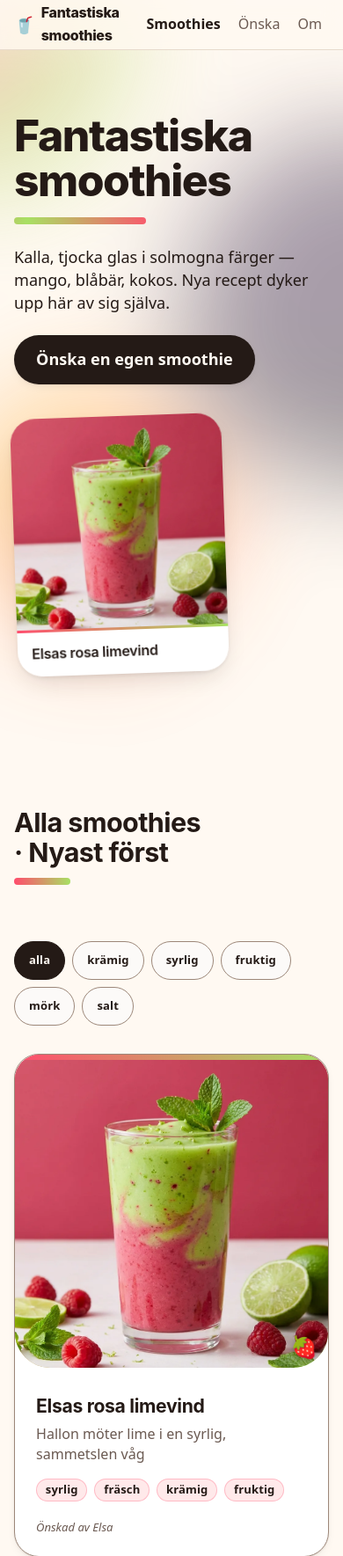
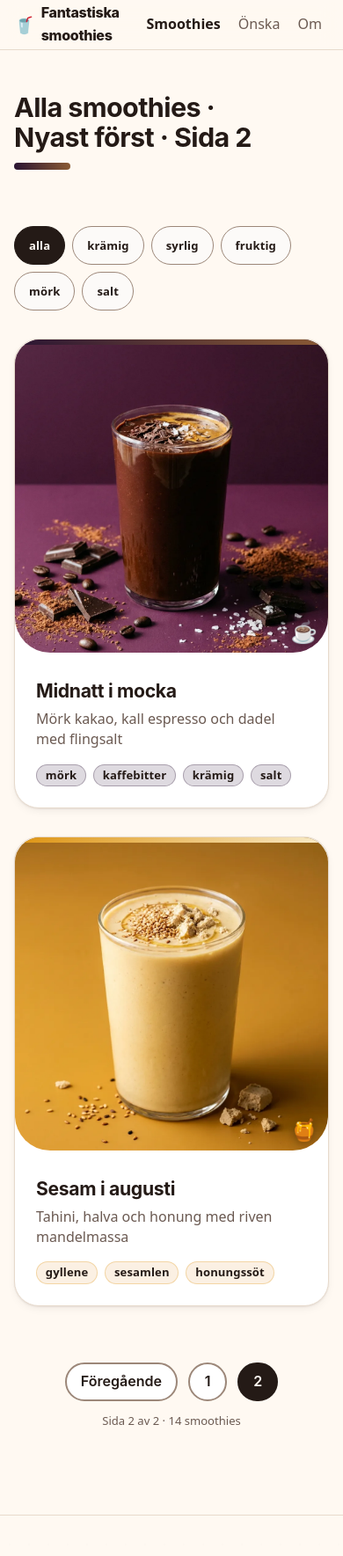
Before and after one commit to fltman/fantastiska-smoothies, a PHP site: page /?sida=2 in a window 390 px wide. Shown: the top 1769 px of the page at 88% size. Run offline with PHP 8.4, Linux system fonts and the light colour scheme.

Commit message:
Paginering i galleriet — tolv per sida
Sajten fyller på sig själv varje timme, så galleriet har ingen övre gräns.
Hundra kort på en sida är varken snabbt att ladda eller roligt att bläddra i.

Tolv per sida: fyra hela rader i det treradiga rutnätet, inga halva rader.
Sidnumret är en vanlig länk (/sida/2 eller ?sida=2) som PHP läser innan sidan
skrivs ut — allt fungerar utan JavaScript, som resten av sajten.

Detaljer som annars blir fel:

- Filtret följer med när man bläddrar, och sida 1 får aldrig ?sida=1 — då
  finns bara en adress för galleriets förstasida.
- En sida som inte finns svarar 404, inte en tom sida. Annars kan vilken
  siffra som helst indexeras som en riktig men innehållslös sida. Samma sak
  för "0", "abc" och "+2".
- Sidnumret står i rubriken, i sidtiteln och i canonical. Utan det ser sida 2
  ut som sida 1 i en flik, i ett bokmärke och i ett sökresultat — och
  försvinner ur sökresultaten helt eftersom canonical pekar på sida 1.
- Antalet i rubriken räknas på hela urvalet, inte på den öppnade sidan.
- Hjälten visas bara på sida 1.
- Sidnumren kortas med ellips runt den man står på, så raden inte spränger
  mobilen vid fyrtio sidor.

Klassnamnen är inskrivna i CONTRACT §5 före CSS:en, enligt regeln.

```diff
--- a/site/assets/css/style.css
+++ b/site/assets/css/style.css
@@ -794,6 +794,73 @@ p.etikett { margin-block: 0 var(--rum-1); }
 }
 
 
+/* --- Paginering -------------------------------------------------------------
+   Ligger sist i galleriets rutnät och spänner över hela bredden. Länkarna är
+   piller med 44 px tryckyta, samma mått som filterpillren ovanför, så raden
+   känns som en fortsättning och inte som en ny sorts kontroll. */
+
+.paginering {
+  grid-column: 1 / -1;
+  display: flex;
+  flex-wrap: wrap;
+  align-items: center;
+  justify-content: center;
+  gap: var(--rum-2);
+  margin-block-start: var(--rum-5);
+}
+
+.paginering__lank {
+  display: inline-flex;
+  align-items: center;
+  justify-content: center;
+  min-inline-size: 2.75rem;
+  min-block-size: 2.75rem;
+  padding-inline: var(--rum-3);
+  border: 2px solid var(--ram-stark);
+  border-radius: var(--radie-rund);
+  background: var(--yta);
+  color: var(--blck);
+  font-family: var(--typ-rubrik);
+  font-weight: 600;
+  font-size: var(--steg-0);
+  text-decoration: none;
+  transition: background var(--rorelse-snabb) var(--lugn),
+              border-color var(--rorelse-snabb) var(--lugn);
+}
+
+@media (hover: hover) and (pointer: fine) {
+  .paginering__lank:hover {
+    background: var(--yta-hog);
+    border-color: var(--blck);
+  }
+}
+
+/* Sidan man står på är ingen länk — den är ett läge. Fylld i bläck, samma
+   grepp som det valda filterpillret. */
+.paginering__lank--nu {
+  background: var(--blck);
+  border-color: var(--blck);
+  color: var(--papper);
+  cursor: default;
+}
+
+.paginering__hopp {
+  color: var(--dis);
+  padding-inline: var(--rum-1);
+  user-select: none;
+}
+
+/* Raden under pillren: säger var man är, för den som inte räknar piller.
+   Bryter till egen rad genom att spänna hela bredden. */
+.paginering__antal {
+  inline-size: 100%;
+  margin: 0;
+  text-align: center;
+  color: var(--dis);
+  font-size: var(--steg--1);
+}
+
+
 /* ============================================================================
    9. GALLERI, KORT OCH KORTLYFTET
    Signaturgrepp 2.
--- a/site/index.php
+++ b/site/index.php
@@ -113,8 +113,64 @@ $filterrad = 'display:flex;flex-wrap:wrap;gap:var(--rum-1);list-style:none;'
 $piller = 'min-block-size:2.75rem;padding-inline:1rem';
 $piller_valt = $piller . ';background:var(--blck);color:var(--papper);border-color:var(--blck)';
 
-$antal_visade = count($visade);
-$antalsord = $antal_visade === 1 ? 'en smoothie' : $antal_visade . ' smoothies';
+/* ── Paginering ──────────────────────────────────────────────────────────
+   Galleriet växer med en smoothie i timmen i värsta fall, och en sida med
+   hundra kort är varken snabb att ladda eller rolig att bläddra i.
+
+   Tolv per sida: fyra hela rader i det treradiga rutnätet, sex rader på
+   surfplatta, tolv på mobil. Ingen halv rad längst ner.
+
+   Sidnumret är en vanlig länk (?sida=2 eller /sida/2). Filtret följer med, och
+   allt fungerar utan JavaScript — app.js filtrerar bara det som redan ligger
+   på den öppnade sidan. */
+const PER_SIDA = 12;
+
+$antal_totalt = count($visade);
+$antal_sidor  = max(1, (int) ceil($antal_totalt / PER_SIDA));
+
+$sida = 1;
+if (isset($_GET['sida']) && is_string($_GET['sida'])) {
+    /* Bara rena heltal. "2", inte "2abc", "+2" eller "02". */
+    $sida = preg_match('/^[1-9][0-9]{0,4}$/', $_GET['sida']) === 1
+        ? (int) $_GET['sida']
+        : 0;
+}
+
+/* En sida som inte finns är inte en tom sida — det är fel adress. Annars kan
+   vilken siffra som helst indexeras som en riktig men innehållslös sida. */
+if ($sida < 1 || ($antal_totalt > 0 && $sida > $antal_sidor)) {
+    http_response_code(404);
+    require __DIR__ . '/404.php';
+    exit;
+}
+
+$visade = array_slice($visade, ($sida - 1) * PER_SIDA, PER_SIDA);
+
+/** Länk till en viss sida, med filtret bevarat. Sida 1 får ingen sidparameter
+ *  — då finns bara en adress för galleriets förstasida. */
+$sidlank = static function (int $n) use ($vald_smak): string {
+    $fragor = [];
+    if ($vald_smak !== '') {
+        $fragor['smak'] = $vald_smak;
+    }
+    if ($n > 1) {
+        $fragor['sida'] = (string) $n;
+    }
+    return bas('/') . ($fragor !== [] ? '?' . http_build_query($fragor) : '');
+};
+
+/* Sidnummer att visa: alltid första och sista, plus grannarna till den man
+   står på. Resten blir en ellips, så raden inte spränger mobilen vid 40 sidor. */
+$sidnummer = [];
+foreach (range(1, $antal_sidor) as $n) {
+    if ($n === 1 || $n === $antal_sidor || abs($n - $sida) <= 1) {
+        $sidnummer[] = $n;
+    }
+}
+
+/* Räknas på hela urvalet, inte på den öppnade sidan: rubriken ska säga hur
+   många smoothies smaken har, inte hur många som råkar rymmas på sidan. */
+$antalsord = $antal_totalt === 1 ? 'en smoothie' : $antal_totalt . ' smoothies';
 
 /* Smakorden i datan är nästan alltid adjektiv (krämig, tvär, sammetslen), så
    de kan aldrig bära bestämd form som ett substantiv — "Smaken krämig" är inte
@@ -130,11 +186,24 @@ if ($vald_smak !== '') {
     $galleritext = 'Alla smoothies · Nyast först';
 }
 
+/* Sidnumret hör hemma i rubriken och i sidtiteln — annars ser sida 2 ut som
+   sida 1 i en flik, i en bokmärkeslista och i ett sökresultat. */
+if ($sida > 1) {
+    $galleritext .= ' · Sida ' . $sida;
+    $sidtitel = ($sidtitel ?? 'Alla smoothies') . ' · Sida ' . $sida;
+}
+
+/* Kanonisk adress för just den här sidan, annars pekar sida 2 på sida 1 och
+   försvinner ur sökresultaten. $sidlank ger '/' eller '/?smak=…&sida=…';
+   header.php lägger på domänen. */
+$sidurl = ltrim(substr($sidlank($sida), strlen(bas('/'))), '/');
+
 $aktiv_sida = 'index';
 
 require __DIR__ . '/inc/header.php';
 ?>
 
+<?php if ($sida === 1): ?>
 <section class="hero bredd"<?= $smoothies !== [] ? ' ' . gradient_stil($smoothies[0]) : '' ?>>
 <?php if ($smoothies !== []): ?>
   <div class="hero__blobbar" aria-hidden="true">
@@ -169,6 +238,7 @@ if ($smoothies !== [] && bild_url($smoothies[0]) !== ''):
   </a>
 <?php endif; ?>
 </section>
+<?php endif; ?>
 
 <section class="galleri bredd" aria-labelledby="galleri-rubrik"<?= $visade !== [] ? ' ' . gradient_stil($visade[0]) : '' ?>>
   <h2 class="galleri__rubrik" id="galleri-rubrik"><?= h($galleritext) ?></h2>
@@ -192,6 +262,33 @@ if ($smoothies !== [] && bild_url($smoothies[0]) !== ''):
 <?php include __DIR__ . '/inc/smoothie-kort.php'; ?>
 <?php endforeach; ?>
 <?php endif; ?>
+
+<?php if ($antal_sidor > 1): ?>
+  <nav class="paginering" aria-label="Fler sidor med smoothies">
+<?php if ($sida > 1): ?>
+    <a class="paginering__lank" href="<?= h($sidlank($sida - 1)) ?>" rel="prev">Föregående</a>
+<?php endif; ?>
+
+<?php $forra_nummer = 0; ?>
+<?php foreach ($sidnummer as $n): ?>
+<?php if ($forra_nummer !== 0 && $n > $forra_nummer + 1): ?>
+    <span class="paginering__hopp" aria-hidden="true">…</span>
+<?php endif; ?>
+<?php if ($n === $sida): ?>
+    <span class="paginering__lank paginering__lank--nu" aria-current="page"><?= h((string) $n) ?></span>
+<?php else: ?>
+    <a class="paginering__lank" href="<?= h($sidlank($n)) ?>"><span class="visuellt-dold">Sida </span><?= h((string) $n) ?></a>
+<?php endif; ?>
+<?php $forra_nummer = $n; ?>
+<?php endforeach; ?>
+
+<?php if ($sida < $antal_sidor): ?>
+    <a class="paginering__lank" href="<?= h($sidlank($sida + 1)) ?>" rel="next">Nästa</a>
+<?php endif; ?>
+
+    <p class="paginering__antal">Sida <?= h((string) $sida) ?> av <?= h((string) $antal_sidor) ?> · <?= h($antalsord) ?></p>
+  </nav>
+<?php endif; ?>
 </section>
 
 <?php require __DIR__ . '/inc/footer.php'; ?>
```
Also changed, not shown: docs/CONTRACT.md (+4 -0 lines), README.md, site/.htaccess.
